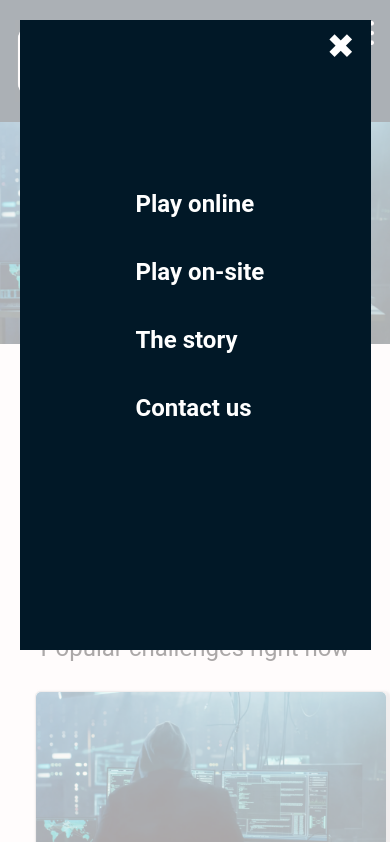
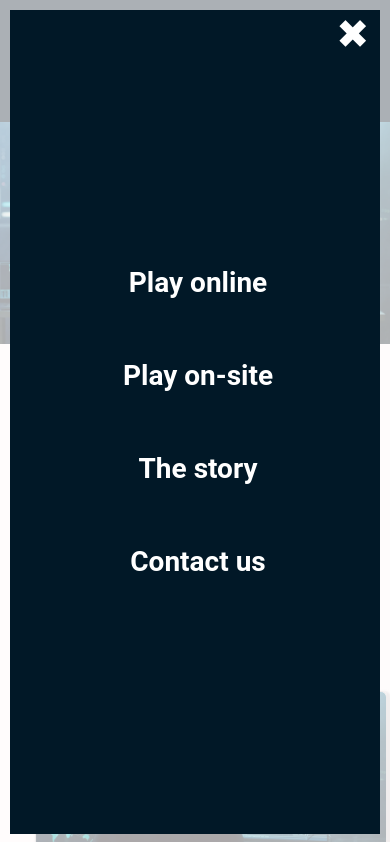
Before and after one commit to Tarupotter/Inlamning-EscapeRoom, a website: page index.html in a window 390 px wide. Both pictures are taken after a click on the button 355 px from the left and 44 px from the top of the page. Shown: the top 842 px of the page. Drawn offline with Linux system fonts and the light colour scheme.

Commit message:
starting over with menu

```diff
--- a/src/main.scss
+++ b/src/main.scss
@@ -10,14 +10,12 @@ $screen-max-breakpoint: 1200px;
         max-width: 1300px;
         margin: auto;
     }
-
 }
 
 body {
     margin: 0;
     padding: 0;
 }
-
 
 .header {
     position: relative;
@@ -47,7 +45,6 @@ body {
 }
 
 #blurred {
-
     position: fixed;
     top: 0;
     left: 0;
@@ -63,72 +60,76 @@ body {
 
 #popup_content {
     display: none;
+
+    @media screen and (min-width: $screen-breakpoint) {
+        display: flex;
+        justify-content: center;
+        background-color: #011827;
+
+        #close_button {
+            @media screen and (min-width: $screen-breakpoint) {
+                display: none
+            }
+        }
+
+        ul {
+            display: flex;
+            list-style: none;
+        }
+
+        li {
+            color: white;
+            margin-right: 60px;
+            margin-left: 80px;
+            font-size: 24px;
+            font-weight: bold;
+        }
+    }
+
+}
+
+#popup_content.showPopup {
+    display: flex;
     position: fixed;
-    left: 20px;
-    right: 20px;
-    top: 20px;
+    top: 10px;
+    right: 10px;
+    bottom: 10px;
+    left: 10px;
     background-color: #011827;
-    width: 90%;
-    height: 630px;
 
     animation-name: fade;
     animation-duration: 0.5s;
 
     @media screen and (min-width: $screen-breakpoint) {
-        display: flex;
-        margin: auto;
-        width: 1300px;
-        height: 60px;
-        margin-top: 100px;
-    }
+        display: none;
     }
 
-
     #close_button {
-    display: block;
-    position: absolute;
-    top: 5px;
-    right: 10px;
+        position: fixed;
+        top: 10px;
+        right: 30px;
+        border: none;
+        width: 30px;
         background-color: #011827;
-    border: none;
         color: white;
-    font-size: 34px;
-
-    @media screen and (min-width: $screen-breakpoint) {
-        display: none;
-    }
+        font-size: 40px;
     }
 
     ul {
 
+        color: white;
         list-style: none;
+        font-size: 28px;
+        font-weight: bold;
         display: flex;
         flex-direction: column;
-    font-size: 24px;
-    font-weight: bold;
-    color: white;
-    width: 300px;
-    margin-left: auto;
-    margin-right: auto;
-    margin-top: 150px;
-
-    @media screen and (min-width: $screen-breakpoint) {
-        display: flex;
-        flex-direction: row;
-        margin: auto;
-        width: 1100px;
-    }
+        justify-content: center;
+        align-items: center;
+        width: 80%;
     }
 
     li {
-    margin: 0 50px;
-    font-size: 24px;
-    color: white;
-    font-weight: bold;
-    padding: 20px;
-
-    @media screen and (min-width: $screen-breakpoint) {
-
+        margin: 30px;
     }
 }
 
--- a/src/script.js
+++ b/src/script.js
@@ -3,12 +3,12 @@ const popup = document.querySelector("#popup_content");
 const closeBtn = document.querySelector("#close_button");
 const blurred = document.querySelector("#blurred");
 
-button.addEventListener("click", function() {
-    popup.style.display = "block";
+button.addEventListener("click", function () {
+    popup.classList.toggle("showPopup");
     blurred.style.visibility = "visible";
 });
 
-closeBtn.addEventListener("click", function() {
-    popup.style.display = "none";
+closeBtn.addEventListener("click", function () {
+    popup.classList.remove("showPopup");
     blurred.style.visibility = "hidden";
 });
```
Also changed, not shown: main.css. Lines whose indentation alone changed are shown as unchanged.
